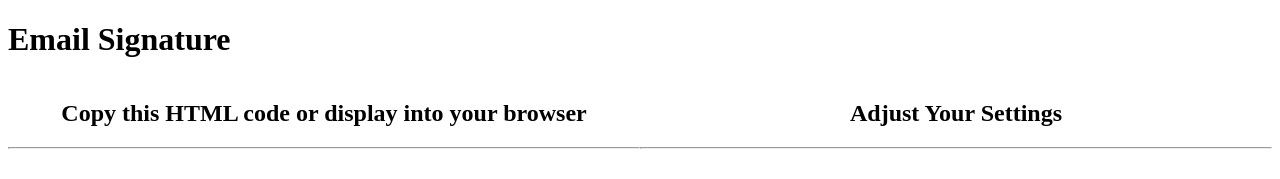
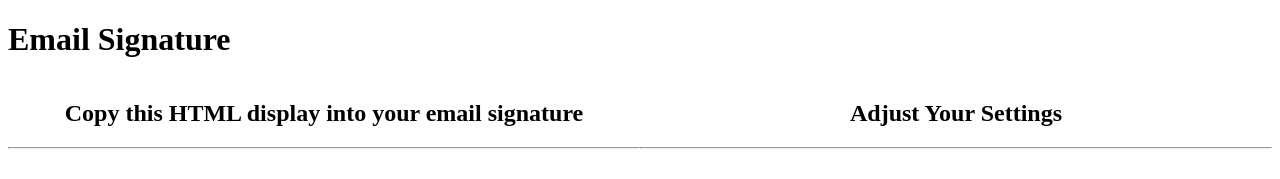
Before and after one commit to talimer/things, a plain HTML site: page signature.html in a window 1280 px wide. Shown: the top 179 px of the page. Drawn offline with nearby package versions, Linux system fonts and the light colour scheme; grey boxes are pictures that could not be loaded.

Commit message:
updated phrasing

```diff
--- a/signature.html
+++ b/signature.html
@@ -25,7 +25,7 @@
     <main>
       <div>
         <h2 class="text-center">
-          Copy this HTML code or display into your browser
+          Copy this HTML display into your email signature
         </h2>
         <hr style="margin-bottom: 2rem;" />
         <table cellspacing="0" cellpadding="0" border="0">
```
